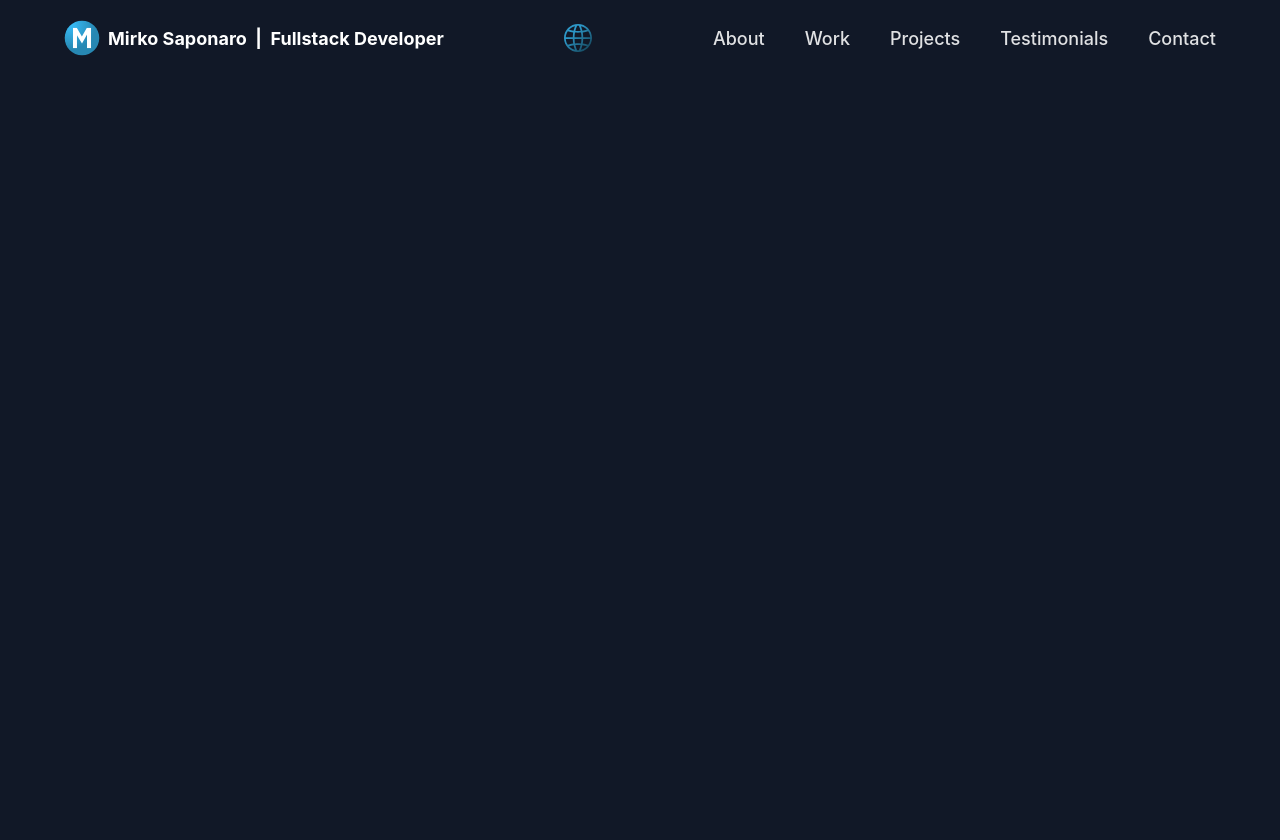
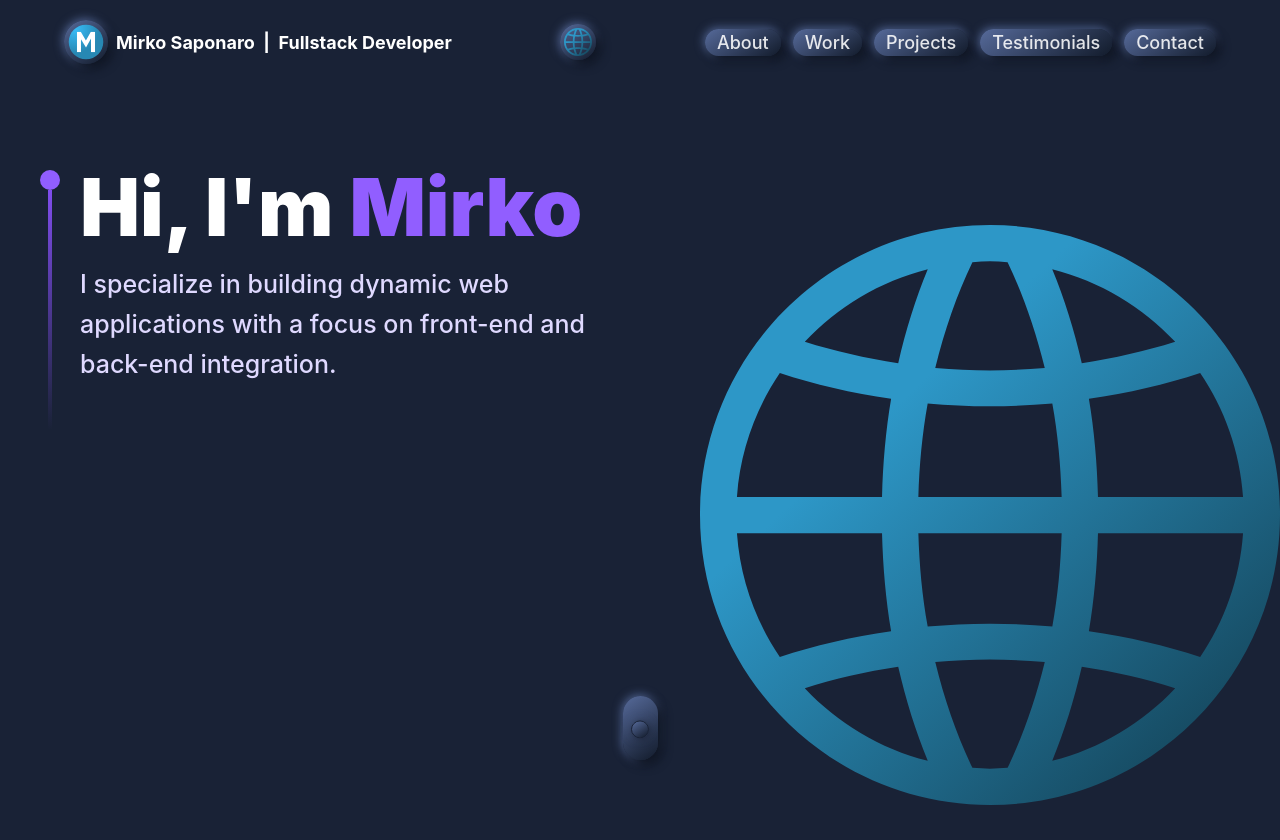
Before and after one commit to mirko-console-dir/portfolio-react, a React (Vite) app: page / in a window 1280 px wide. Before the commit the page ends 800 px from the top, so only its background shows below. Built offline with nearby package versions, Linux system fonts and the light colour scheme; some icons are missing.

Commit message:
beta hero completed

```diff
--- a/package.json
+++ b/package.json
@@ -11,6 +11,7 @@
   },
   "dependencies": {
     "flag-icons": "^7.2.3",
+    "motion": "^11.12.0",
     "react": "^18.3.1",
     "react-dom": "^18.3.1"
   },
--- a/src/App.tsx
+++ b/src/App.tsx
@@ -1,3 +1,4 @@
+import Hero from './components/hero/Hero'
 import './css/App.css'
 import Navbar from '@/components/navbar/Navbar'
 
@@ -6,6 +7,7 @@ function App() {
   return (
     <div>
       <Navbar />
+      <Hero/>
     </div>
   )
 }
--- /dev/null
+++ b/src/components/hero/Hero.tsx
@@ -0,0 +1,63 @@
+import React from "react";
+import { useLanguage } from "@/hooks/useLanguage";
+import { styles } from "@/css/theme/styles";
+import {globe} from "@/assets/navbar"
+import { motion } from "motion/react"
+
+const Hero = () => {
+  const { translate } = useLanguage();
+
+  return (
+    <section className={`relative w-full h-screen mx-auto`}>
+      <div
+        className={`absolute inset-0 top-[120px] grid grid-cols-1 lg:top-[150px] lg:grid-cols-2 lg:gap-10 md:px-10`}
+      >
+        <div className={`flex flex-row items-start gap-5 px-5 md:px-0`}>
+          <div className="flex flex-col justify-center items-center mt-5">
+            <div className="w-5 h-5 rounded-full bg-[#915EFF]" />
+            <div className="w-1 h-40 md:h-60 violet-gradient" />
+          </div>
+          <div>
+            <h1 className={`${styles.heroHeadText} text-white`}>
+              {translate("hero.greetings")}{" "}
+              <span className="text-[#915EFF]" style={{ whiteSpace: "nowrap" }}>
+                {translate("hero.nameDev")}
+              </span>
+            </h1>
+            <p className={`${styles.heroSubText} mt-2 text-white-100`}>
+              {translate("hero.intro")}
+            </p>
+          </div>
+        </div>
+        <div className="flex relative lg:top-10 lg:left-10">
+          <img
+            loading="lazy"
+            className="profile-image"
+            src={globe}
+            alt="profile image"
+          />
+        </div>
+      </div>
+
+      <div className="absolute bottom-10 w-full flex justify-center items-center ">
+        <a href="#about" aria-label="Read more about me" className="">
+          <div className="w-[35px] h-[64px] rounded-3xl flex justify-center items-start p-2 neumorphism__out">
+          <motion.div
+            className="p-2 rounded-full neumorphism__inner_dot"
+            animate={{
+                y: [0, 30, 0],
+            }}
+            transition={{
+              duration: 1.5,
+              repeat: Infinity,
+              repeatType: "loop",
+            }}
+            />
+          </div>
+        </a>
+      </div>
+    </section>
+  );
+};
+
+export default Hero;
--- a/src/components/navbar/Navbar.tsx
+++ b/src/components/navbar/Navbar.tsx
@@ -12,29 +12,31 @@ const Navbar = () => {
 
   return (
     <nav
-      className={`${styles.paddingX} w-full flex items-center py-5 fixed top-0 z-20 bg-transparent no-select`}
+      className={`${styles.paddingX} w-full flex items-center py-5 fixed top-0 z-20 bg-transparent no-select brightness-100`}
     >
-      <div className="w-full flex justify-between items-center max-w-7xl mx-auto">
+      <div className="w-full flex justify-between items-center max-w-7xl mx-auto cursor-pointer">
         <div
-          className="flex items-center gap-2 cursor-pointer"
+          className="flex items-center gap-2"
           onClick={() => {
             setActive("");
             window.scrollTo(0, 0);
           }}
         >
-          <img src={logo} alt="logo" className="w-9 h-9 object-contain" />
-          <p className="text-white text-[18px] font-bold md:flex">
+          <div className="neumorphism__out p-1">
+            <img src={logo} alt="logo" className="w-9 h-9 object-contain" />
+          </div>
+          <p className="text-white text-[18px] font-bold md:flex on__hover__drop__shadow">
             Mirko Saponaro &nbsp;<span className="xl:block hidden">| &nbsp;Fullstack Developer</span>
           </p>
         </div>
         <SelectLanguage language={language} />
-        <ul className="list-none hidden lg:flex flex-row gap-10 lg-mx-auto">
+        <ul className="list-none hidden lg:flex flex-row gap-3 lg-mx-auto ">
           {navLinks.map((nav: any) => (
             <li
               key={nav.id}
               className={`${
                 active === nav.title[language] ? "text-white" : "text-secondary"
-              } hover:text-white text-[18px] font-medium cursor-pointer`}
+              } hover:text-white text-[18px] font-medium cursor-pointer neumorphism__out px-3`}
               onClick={() => setActive(nav.title)}
             >
               <a href={`#${nav.id}`} aria-label={nav.title}>
--- a/src/components/navbar/SelectLanguage.tsx
+++ b/src/components/navbar/SelectLanguage.tsx
@@ -16,24 +16,26 @@ const SelectLanguage = ({ language }: SelectLanguageProps) => {
 
   return (
     <div className="flex grow justify-center">
-       <img
-        src={globe}
-        alt="select language"
-        className="w-[28px] h-[28px] object-contain cursor-pointer self-center"
-        onClick={() => setOpenChoices(!openChoices)}
-      />
+      <button className="neumorphism__out p-1">
+        <img
+          src={globe}
+          alt="select language"
+          className="w-[28px] h-[28px] object-contain self-center"
+          onClick={() => setOpenChoices(!openChoices)}
+        />
+      </button>
       {openChoices && (
-        <div className="py-1 px-4 flex justify-center gap-2 md:gap-5 absolute top-16 semi__trasparent__bg">
+        <div className="py-1 px-4 flex justify-center gap-2 md:gap-5 absolute top-16 glassmorphism">
           <button
-            className={`fi fi-gb flag ${language === "en" ? "active" : ""}`}
+            className={`fi fi-gb flag cursor-pointer ${language === "en" ? "active" : ""}`}
             onClick={() => onChange("en")}
           />
           <button
-            className={`fi fi-it flag ${language === "it" ? "active" : ""}`}
+            className={`fi fi-it flag cursor-pointer ${language === "it" ? "active" : ""}`}
             onClick={() => onChange("it")}
           />
           <button
-            className={`fi fi-jp flag ${language === "jp" ? "active" : ""}`}
+            className={`fi fi-jp flag cursor-pointer ${language === "jp" ? "active" : ""}`}
             onClick={() => onChange("jp")}
           />
         </div>
--- a/src/css/App.css
+++ b/src/css/App.css
@@ -16,19 +16,54 @@
 .on__hover__drop__shadow:hover {
   filter: drop-shadow(0 0 2em #646cffaa);
 }
+.no-select {
+  user-select: none;
+}
+.glassmorphism {
+  background: rgba(255, 255, 255, 0.25);
+  box-shadow: 0 2px 30px 0 rgba(31, 38, 135, 0.07);
+  backdrop-filter: blur(4px);
+  -webkit-backdrop-filter: blur(4px);
+  border: 1px solid rgba(255, 255, 255, 0.18);
+}
+.neumorphism__out {
+  border-radius: 50px;
+  background: linear-gradient(145deg, #566a9a, #121b2b);
+  box-shadow: 5px 5px 10px #0e1421, -1px -1px 10px #566a9a;
+}
+.neumorphism__out:hover {
+  filter: drop-shadow(0 0 2em #646cffaa);
+}
+.neumorphism__out:active {
+  background: linear-gradient(145deg, #0f1623, #566a9a);
+  box-shadow: 5px 5px 10px #0e1421, -1px -1px 10px #566a9a;
+}
+
+.neumorphism__in {
+  border-radius: 50px;
+  background: linear-gradient(145deg, #0f1623, #566a9a);
+  box-shadow: 5px 5px 10px #0e1421, -1px -1px 10px #566a9a;
+}
+
+/* Navbar */
 .flag {
   width: 1.5em;
   line-height: 1.5em;
   border-radius: 50%;
 }
-.semi__trasparent__bg {
-  background: rgba(255, 255, 255, 0.25) !important;
-  box-shadow: 0 2px 30px 0 rgba(31, 38, 135, 0.07) !important;
-  backdrop-filter: blur(4px) !important;
-  -webkit-backdrop-filter: blur(4px) !important;
-  border: 1px solid rgba(255, 255, 255, 0.18) !important;
-  border-radius: 6px !important;
+/* Hero */
+.neumorphism__inner_dot {
+  border-radius: 50px;
+  background: linear-gradient(145deg, #566a9a, #121b2b);
+  box-shadow: 1px 1px 10px #0e1421, -1px -1px 10px #566a9a;
+  border: 1px solid #192236;
 }
-.no-select {
-  user-select: none;
+.violet-gradient {
+  background: #804dee;
+  background: linear-gradient(-90deg, #804dee 0%, rgba(60, 51, 80, 0) 100%);
+  background: -webkit-linear-gradient(
+    -90deg,
+    #804dee 0%,
+    rgba(60, 51, 80, 0) 100%
+  );
 }
--- a/src/css/index.css
+++ b/src/css/index.css
@@ -8,7 +8,7 @@
 
   color-scheme: light dark;
   color: rgba(255, 255, 255, 0.87);
-  background-color: #111827;
+  background-color: #192236;
 
   font-synthesis: none;
   text-rendering: optimizeLegibility;
```
Also changed, not shown: 1 other file (tests, documents, lock files or other folders).
